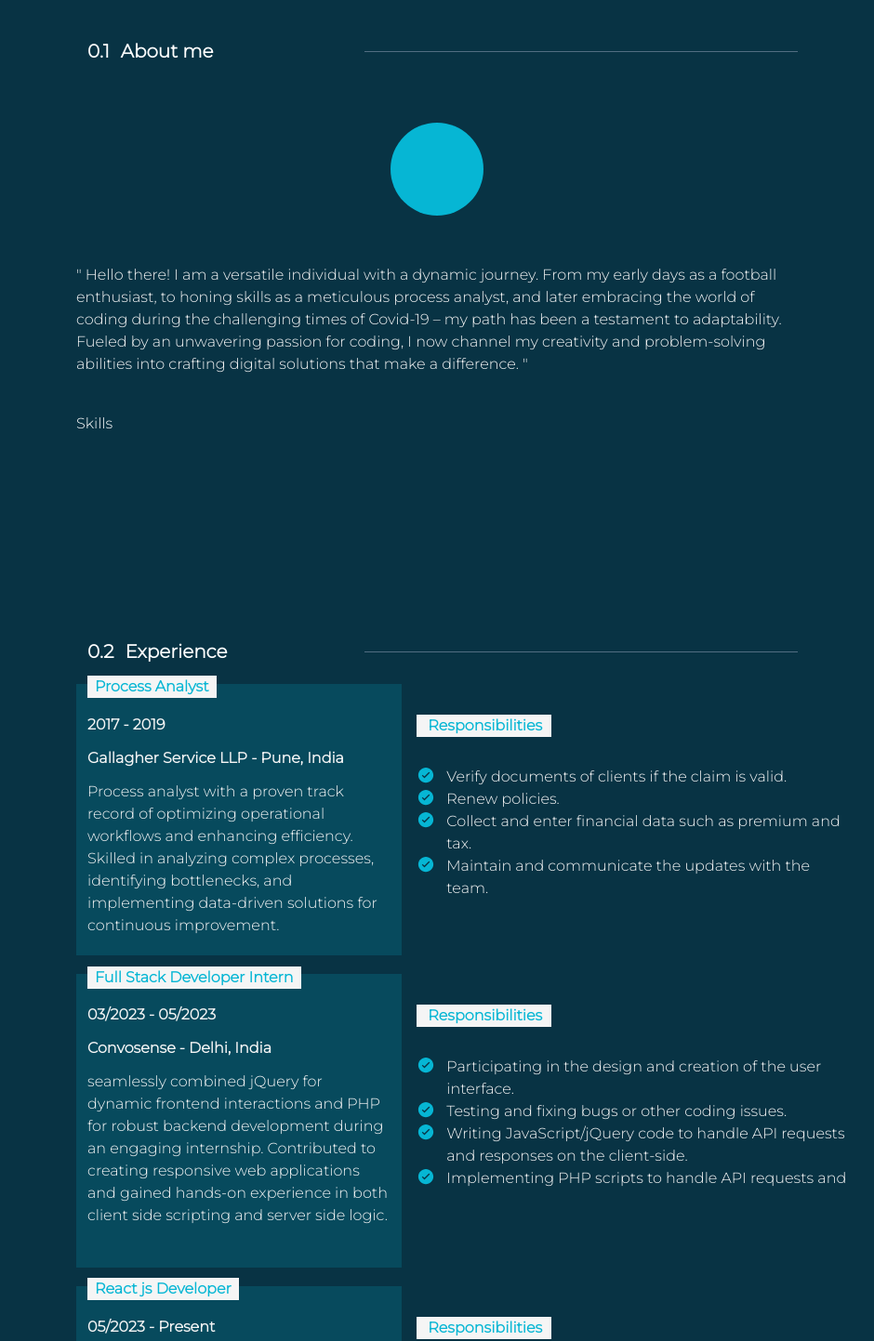
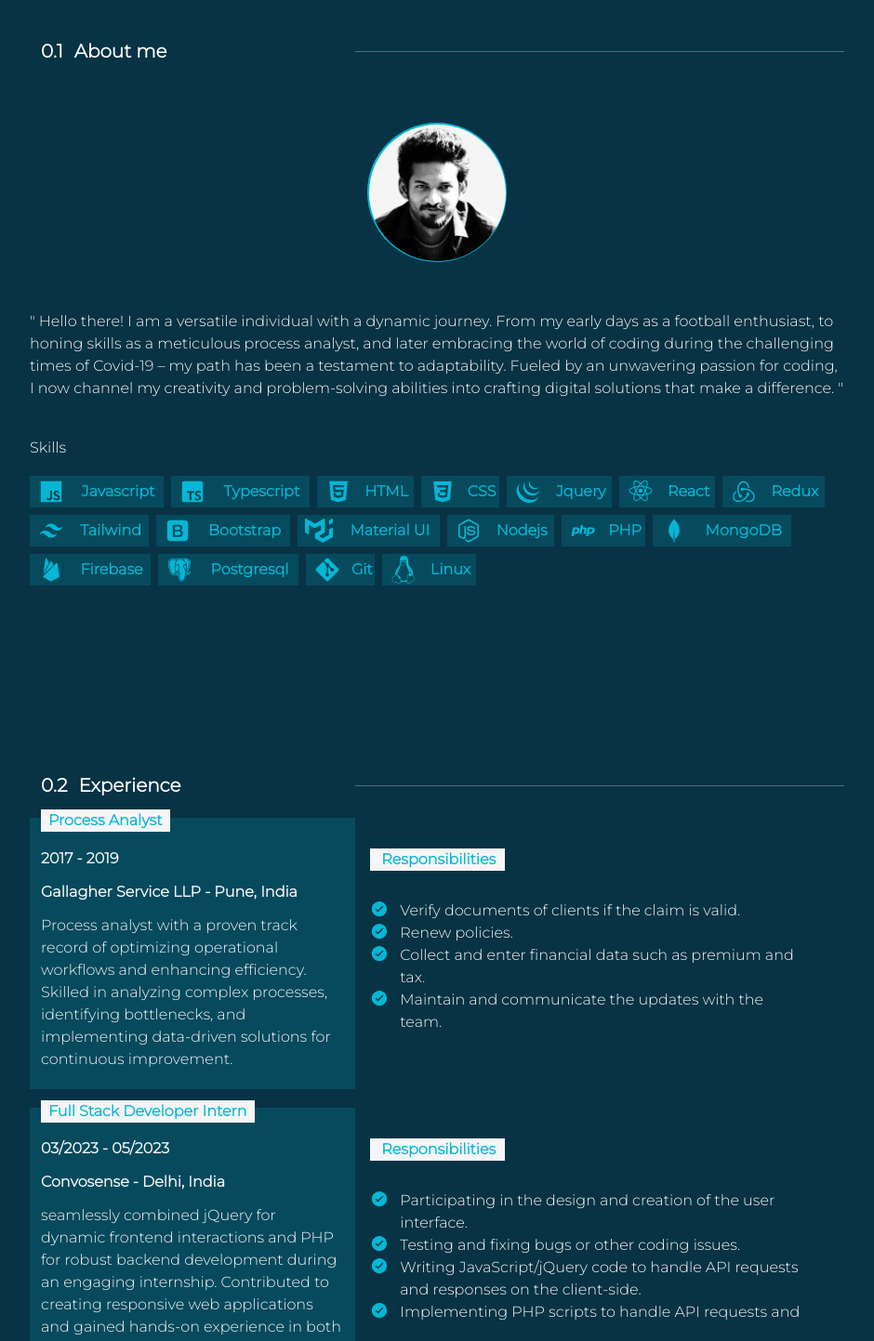
Before and after one commit to lyran10/portfolioLatest, a React (Create React App) app: page / in a window 1280 px wide. Shown: the part 880-2323 px from the top of the page at 93% size, without its empty margins (170-1110 px from the left). Built offline with nearby package versions, Linux system fonts and the light colour scheme.

Commit message:
portfolio

```diff
--- a/src/components/about/about.tsx
+++ b/src/components/about/about.tsx
@@ -84,7 +84,7 @@ export const About = () => {
       },[])
 
   return (
-    <div className={`aboutMe w-full lg:w-[70%] py-10 px-[60px] bg-cyan-950 text-white mb-[80px]`}>
+    <div className={`aboutMe w-full lg:w-[70%] py-10 px-[10px] md:px-[10px] lg:px-[10px] bg-cyan-950 text-white mb-[80px]`}>
          <Header showContent={showContent} showAfter={showAfter} beforeContent={"before:content-['About_me']"} beforeNum={"before:content-['0.1']"} num={"0.1"} content={"About me"}/>
          <Image opacity={opacity} intersection={intersection}/>
       <div className=''>
--- a/src/components/about/image.tsx
+++ b/src/components/about/image.tsx
@@ -1,5 +1,6 @@
 import React, { useEffect,useState } from 'react'
 import {FaLinkedinIn,FaInstagram,FaFacebookF,FaGithub} from "react-icons/fa"
+import image from "./liran3.png"
 
 type Props = {
   intersection :number,
@@ -21,14 +22,17 @@ export const Image = ({intersection,opacity} : Props) => {
   },[intersection,opacity])
   // before:absolute before:duration-300 after:duration-300 before:content-"" before:w-[10%] before:h-[1px] before:bg-[#526D82] before:left-[70%] md:before:left-[50%] lg:before:left-[50%] after:absolute after:content-"" after:right-[70%] md:after:right-[50%] lg:after:right-[50%] after:w-[10%] after:h-[1px] after:bg-[#526D82]
   return (
+    // bg-[rgba(6,182,212,.18)]
     <div className={`imageContainer mt-[50px] flex flex-col overflow-hidden relative justify-center gap-1 items-center p-3 `} >
       <div className='flex gap-2 justify-center items-center'>
       {/* <div className='triangle'></div> */}
-      <a href='https://www.linkedin.com/in/liran-ramekar-398163217/' className={`icon ${intersection > 90 ? "opacity-1 -translate-y-0" : "opacity-0 -translate-y-5"} w-[30px] h-[0px] md:w-[30px] md:h-[30px] lg:w-[30px] lg:h-[30px]  rounded-full duration-500 text-cyan-500 scale-75 flex bg-[rgba(6,182,212,.18)] gap-2 cursor-pointer justify-center items-center  hover:-translate-y-2 hover:scale-100`}><FaLinkedinIn size={20}/></a>
-      <a href='https://www.instagram.com/liranimmanuel/' className={`icon ${intersection > 90 ? "opacity-1 translate-y-0" : "opacity-0 -translate-y-5"} w-[30px] h-[0px] md:w-[30px] md:h-[30px] lg:w-[30px] lg:h-[30px]  rounded-full duration-500 text-cyan-500 scale-90 flex bg-[rgba(6,182,212,.18)] gap-2 cursor-pointer justify-center items-center  hover:-translate-y-2 hover:scale-100`}><FaInstagram size={30}/></a>
-      <div className='image w-[100px] h-[100px] rounded-full duration-500 bg-cyan-500 flex gap-2 justify-center items-center'></div>
-      <a href='https://www.facebook.com/liran.immanuel' className={`icon ${intersection > 90 ? "opacity-1 translate-y-0" : "opacity-0 -translate-y-5"} w-[30px] h-[0px] md:w-[30px] md:h-[30px] lg:w-[30px] lg:h-[30px]  rounded-full duration-500 text-cyan-500 scale-90 flex bg-[rgba(6,182,212,.18)] gap-2 cursor-pointer justify-center items-center  hover:-translate-y-2 hover:scale-100`}><FaFacebookF size={30}/></a>
-      <a href='https://github.com/lyran10' className={`icon ${intersection > 90 ? "opacity-1 -translate-y-0" : "opacity-0 -translate-y-5"} w-[30px] h-[0px] md:w-[30px] md:h-[30px] lg:w-[30px] lg:h-[30px] rounded-full duration-500 text-cyan-500 scale-75 bg-[rgba(6,182,212,.18)] flex gap-2 cursor-pointer justify-center items-center  hover:-translate-y-2 hover:scale-100`}><FaGithub size={20}/></a>
+      <a href='https://www.linkedin.com/in/liran-ramekar-398163217/' className={`icon ${intersection > 90 ? "opacity-1 -translate-y-0" : "opacity-0 -translate-y-5"} w-[30px] h-[0px] md:w-[30px] md:h-[30px] lg:w-[30px] lg:h-[30px]  rounded-full duration-500 text-cyan-500 scale-75 flex gap-2 cursor-pointer justify-center items-center  hover:-translate-y-2 hover:scale-100`}><FaLinkedinIn size={20}/></a>
+      <a href='https://www.instagram.com/liranimmanuel/' className={`icon ${intersection > 90 ? "opacity-1 translate-y-0" : "opacity-0 -translate-y-5"} w-[30px] h-[0px] md:w-[30px] md:h-[30px] lg:w-[30px] lg:h-[30px]  rounded-full duration-500 text-cyan-500 scale-90 flex gap-2 cursor-pointer justify-center items-center  hover:-translate-y-2 hover:scale-100`}><FaInstagram size={30}/></a>
+      <div className='image w-[150px] h-[150px] rounded-full duration-500 bg-cyan-500 flex gap-2 justify-center items-center'>
+        <img className='w-[147px] h-[147px] rounded-full' src={image} alt="" />
+      </div>
+      <a href='https://www.facebook.com/liran.immanuel' className={`icon ${intersection > 90 ? "opacity-1 translate-y-0" : "opacity-0 -translate-y-5"} w-[30px] h-[0px] md:w-[30px] md:h-[30px] lg:w-[30px] lg:h-[30px]  rounded-full duration-500 text-cyan-500 scale-90 flex gap-2 cursor-pointer justify-center items-center  hover:-translate-y-2 hover:scale-100`}><FaFacebookF size={30}/></a>
+      <a href='https://github.com/lyran10' className={`icon ${intersection > 90 ? "opacity-1 -translate-y-0" : "opacity-0 -translate-y-5"} w-[30px] h-[0px] md:w-[30px] md:h-[30px] lg:w-[30px] lg:h-[30px] rounded-full duration-500 text-cyan-500 scale-75 flex gap-2 cursor-pointer justify-center items-center  hover:-translate-y-2 hover:scale-100`}><FaGithub size={20}/></a>
       </div>
       {/* <div className='symbolLeft w-[100%] relative h-[5px] duration-500 bg-cyan-500 before:content-"" before:absolute before:w-[10px] before:h-[20px] before:-top-2 before:rotate-45 before:bg-cyan-950'></div>
       <div className='symbolRight w-[100%] h-[5px] duration-500 bg-cyan-500 before:content-"" before:absolute before:w-[10px] before:h-[20px] before:-top-2 before:rotate-45 before:bg-cyan-950 before:right-0'></div> */}
--- a/src/components/about/skills.tsx
+++ b/src/components/about/skills.tsx
@@ -183,11 +183,14 @@ export const Skills = ({showContent,showAfter} : Props) => {
         <div className='flex text-white'>
         <span className={`relative ${showContent ? "before:top-0 before:opacity-1" : "before:top-[100%] invisible before:opacity-0"} duration-500 before:absolute before:duration-500 before:ease-[cubic-bezier(.52,-0.32,.39,1.49)] before:content-["Skills"] before:text-white before:w-full before:h-full`}><span className='invisible text-[20px]'>Skills</span></span>
         </div>
-        <div className={`flex flex-wrap gap-2 mt-3`}>
+        <div className={`flex flex-wrap justify-center items-center md:justify-start md:items-start lg:justify-start lg:items-start gap-2 mt-3`}>
             {skills.map((skill,index) => {
                     return(
                         <div className='flex justify-center items-center'>
-
+                           <span className={`${showContent ? `translate-y-0 opacity-1` : "translate-y-10 opacity-0"} bg-[rgba(6,182,212,.18)] duration-500 text-cyan-500 py-[2px] px-2`}> {skill.icon}</span>
+<span className={`relative py-[2px] font-bold ${showContent ? `before:top-0 before:opacity-1 ${skill.delay}` : "before:top-[100%] invisible before:opacity-0"} ${showContent ? "before:top-0 before:opacity-1" : "before:top-[100%] invisible before:opacity-0"} duration-500 ${showAfter ? "after:opacity-1" : "after:opacity-0"} before:absolute before:duration-300 before:ease-[cubic-bezier(.52,-0.32,.39,1.49)] ${skill.before} before:text-cyan-500 before:flex before:justify-center before:items-center before:text-center before:bg-[rgba(6,182,212,.18)] before:w-full before:h-full`}><span className='invisible text-[20px]'>
+    {skill.tech}
+    </span></span>
                             </div>
                         )
             })}
@@ -197,8 +200,5 @@ export const Skills = ({showContent,showAfter} : Props) => {
         </div>
   )
 }
-{/* <span className={`${showContent ? `translate-y-0 opacity-1` : "translate-y-10 opacity-0"} bg-[rgba(6,182,212,.18)] duration-500 text-cyan-500 py-[2px] px-2`}> {skill.icon}</span>
-<span className={`relative py-[2px] font-bold ${showContent ? `before:top-0 before:opacity-1 ${skill.delay}` : "before:top-[100%] invisible before:opacity-0"} ${showContent ? "before:top-0 before:opacity-1" : "before:top-[100%] invisible before:opacity-0"} duration-500 ${showAfter ? "after:opacity-1" : "after:opacity-0"} before:absolute before:duration-300 before:ease-[cubic-bezier(.52,-0.32,.39,1.49)] ${skill.before} before:text-cyan-500 before:flex before:justify-center before:items-center before:text-center before:bg-[rgba(6,182,212,.18)] before:w-full before:h-full`}><span className='invisible text-[20px]'>
-    {skill.tech}
-    </span></span> */}
+
 // ${showContent? "before:animate-[wiggle_0.9s_cubic-bezier(.95,.36,.11,.65)_1] after:animate-[wiggle1_1s_cubic-bezier(.95,.36,.11,.65)_1] before:right-0 after:right-0" : "before:right-[100%] after:right-[100%]"} relative before:duration-200 before:content-"" before:absolute before:w-full before:h-full before:top-0 after:top-0 after:duration-500 after:content-"" after:absolute after:w-full after:h-full
--- a/src/components/contact/contact.tsx
+++ b/src/components/contact/contact.tsx
@@ -66,7 +66,7 @@ export const Contact = () => {
     }, [height]);
 
   return (
-    <section className='w-full lg:w-[70%] flex flex-col py-10 bg-cyan-950 px-[60px]'>
+    <section className='w-full lg:w-[70%] flex flex-col py-10 bg-cyan-950 px-[10px] md:px-[10px] lg:px-[10px]'>
        <Header showContent={showContent} showAfter={showAfter} beforeContent={"before:content-['Contact_Me']"} beforeNum={"before:content-['0.5']"} num={"0.5"} content={"Contact Me"}/>
        <div className='w-full flex flex-col'>
        {/* <Symbol/> */}
--- a/src/components/education/education.tsx
+++ b/src/components/education/education.tsx
@@ -97,7 +97,7 @@ export const Education = () => {
     }
 
   return (
-    <section className='w-full lg:w-[70%] py-10 bg-cyan-950 px-[60px] mb-[80px]'>
+    <section className='w-full lg:w-[70%] py-10 bg-cyan-950 px-[10px] md:px-[10px] lg:px-[10px] mb-[80px]'>
        <Header showContent={showContent} showAfter={showAfter} beforeContent={"before:content-['Education']"} beforeNum={"before:content-['0.3']"} num={"0.3"} content={"Education"}/>
        <div className={`flex gap-5 md:gap-5  lg:gap-5  justify-center  md:justify-around   lg:justify-around items-center flex-wrap mt-5 relative education`}>
        {/* ${loading.exp1 ? "animate-[exp_1s_cubic-bezier(.95,.36,.11,.65)_1] after:animate-[wiggle1_1s_cubic-bezier(.95,.36,.11,.65)_1] after:right-0" :"after:right-[100%]"} */}
--- a/src/components/experience/experience.tsx
+++ b/src/components/experience/experience.tsx
@@ -139,7 +139,7 @@ export const Experience = () => {
     }
 
   return (
-    <section className='experience w-full lg:w-[70%] py-10 bg-cyan-950 px-[60px] mb-[80px]'>
+    <section className='experience w-full lg:w-[70%] py-10 bg-cyan-950 px-[10px] md:px-[10px] lg:px-[10px] mb-[80px]'>
        <Header showContent={showContent} showAfter={showAfter} beforeContent={"before:content-['Experience']"} beforeNum={"before:content-['0.2']"} num={"0.2"} content={"Experience"}/>
        <div className={`flex gap-5 flex-col items-center ${showContent ? "opacity-1" : "opacity-0"} duration-500 md:items-start lg:items-start mt-5 relative`}>
        {/* ${loading.exp1 ? "animate-[exp_1s_cubic-bezier(.95,.36,.11,.65)_1] after:animate-[wiggle1_1s_cubic-bezier(.95,.36,.11,.65)_1] after:right-0" :"after:right-[100%]"} */}
--- a/src/components/projects/projects.tsx
+++ b/src/components/projects/projects.tsx
@@ -66,7 +66,7 @@ export const Projects = () => {
     }
 
   return (
-    <section className='w-full lg:w-[70%] py-10 bg-cyan-950 px-[60px] mb-[80px]'>
+    <section className='w-full lg:w-[70%] py-10 bg-cyan-950 px-[10px] md:px-[10px] lg:px-[10px] mb-[80px]'>
        <Header showContent={showContent} showAfter={showAfter} beforeContent={"before:content-['Projects']"} beforeNum={"before:content-['0.4']"} num={"0.4"} content={"Projects"}/>
 
        <div className='flex mt-3 flex-wrap gap-10 flex-col items-center w-full'>
```
Also changed, not shown: src/components/about/liran3.png (added).
